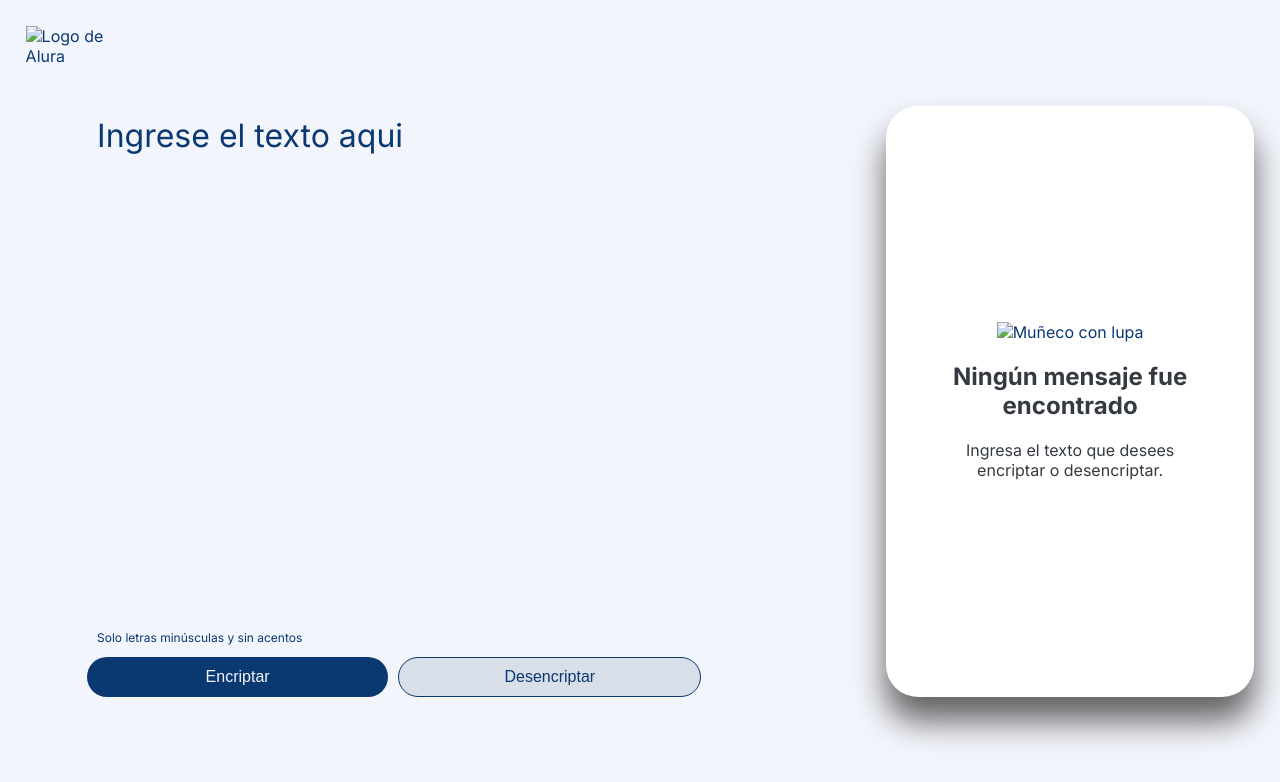
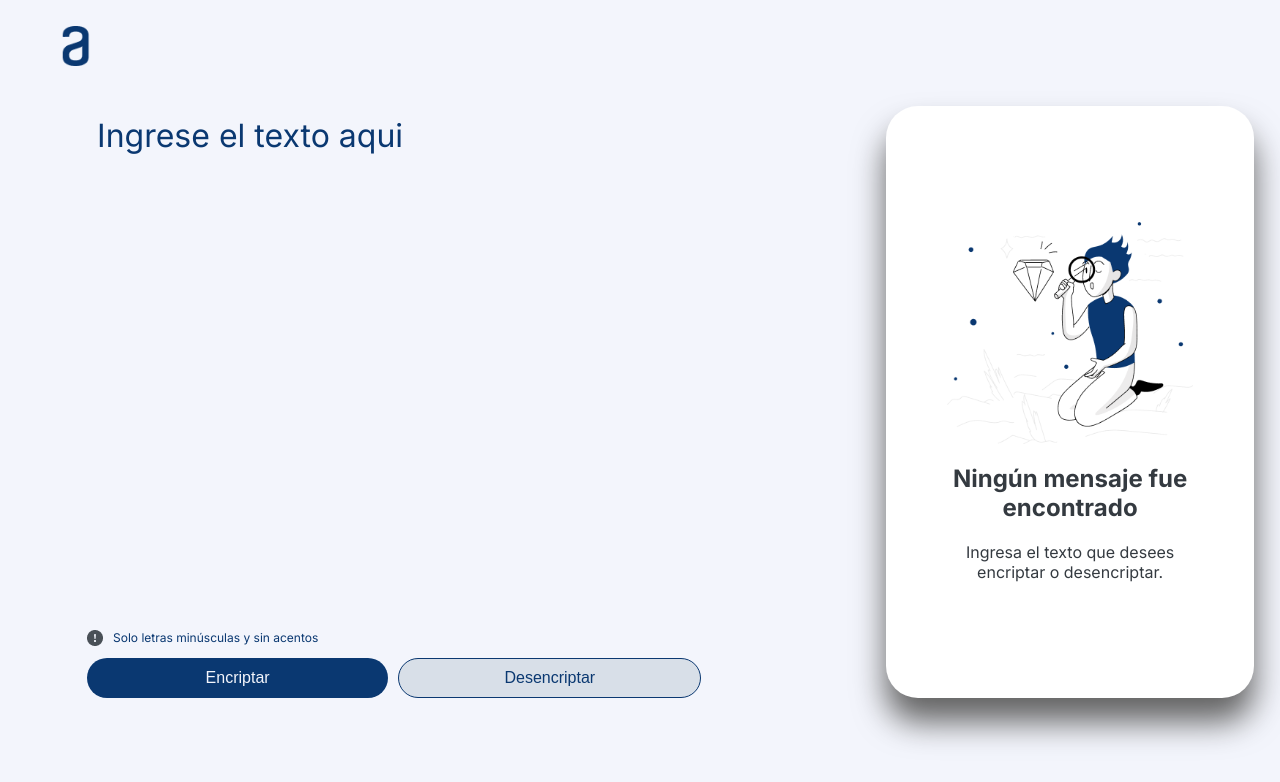
Before and after one commit to Hernywy/ChallengeEncriptadorAlura, a plain HTML site: page index.html in a window 1280 px wide. Drawn offline with Linux system fonts and the light colour scheme; the site is published under a folder, as on GitHub Pages, so addresses that start at the root find nothing.

Commit message:
Ajustes en direccionamiento de las imagenes

```diff
--- a/index.html
+++ b/index.html
@@ -9,12 +9,12 @@
 <body>
     <main class="contenedor_principal">
         <section class="contenido">
-            <img class="contenedor_principal_logo" src="/assets/Logo.png" alt="Logo de Alura">
+            <img class="contenedor_principal_logo" src="./assets/Logo.png" alt="Logo de Alura">
             <div class ="contenedor_principal_encriptador_desencriptador">
                 <div class="contenedor_principal_encriptador">
                     <textarea class="texto" type="text" required placeholder="Ingrese el texto aqui" id="Input"></textarea>
                     <div class="contenedor_diclaimer">
-                        <img src="/assets/Group.png" alt="">
+                        <img src="./assets/Group.png" alt="">
                         <p>Solo letras minúsculas y sin acentos</p>
                     </div>
                     <div class="Botones">
@@ -23,7 +23,7 @@
                     </div>
                 </div>
                 <div class="contenido_dos" id="Imagen">
-                    <img src="/assets/Muñeco.png" alt="Muñeco con lupa">
+                    <img src="./assets/Muñeco.png" alt="Muñeco con lupa">
                     <p class="mensaje-noencontrado">Ningún mensaje fue encontrado</p>
                     <p class="mensaje-texto">Ingresa el texto que desees encriptar o desencriptar.</p>
                 </div>
```
